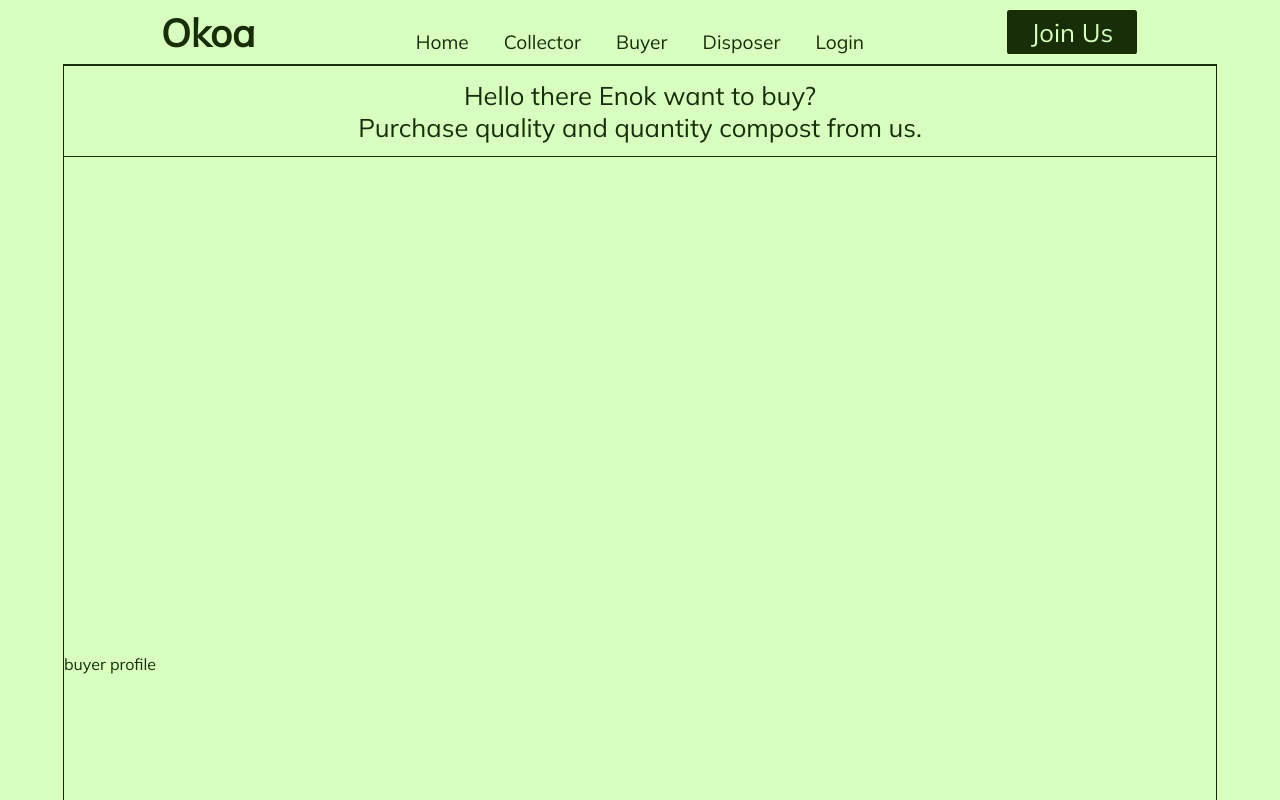
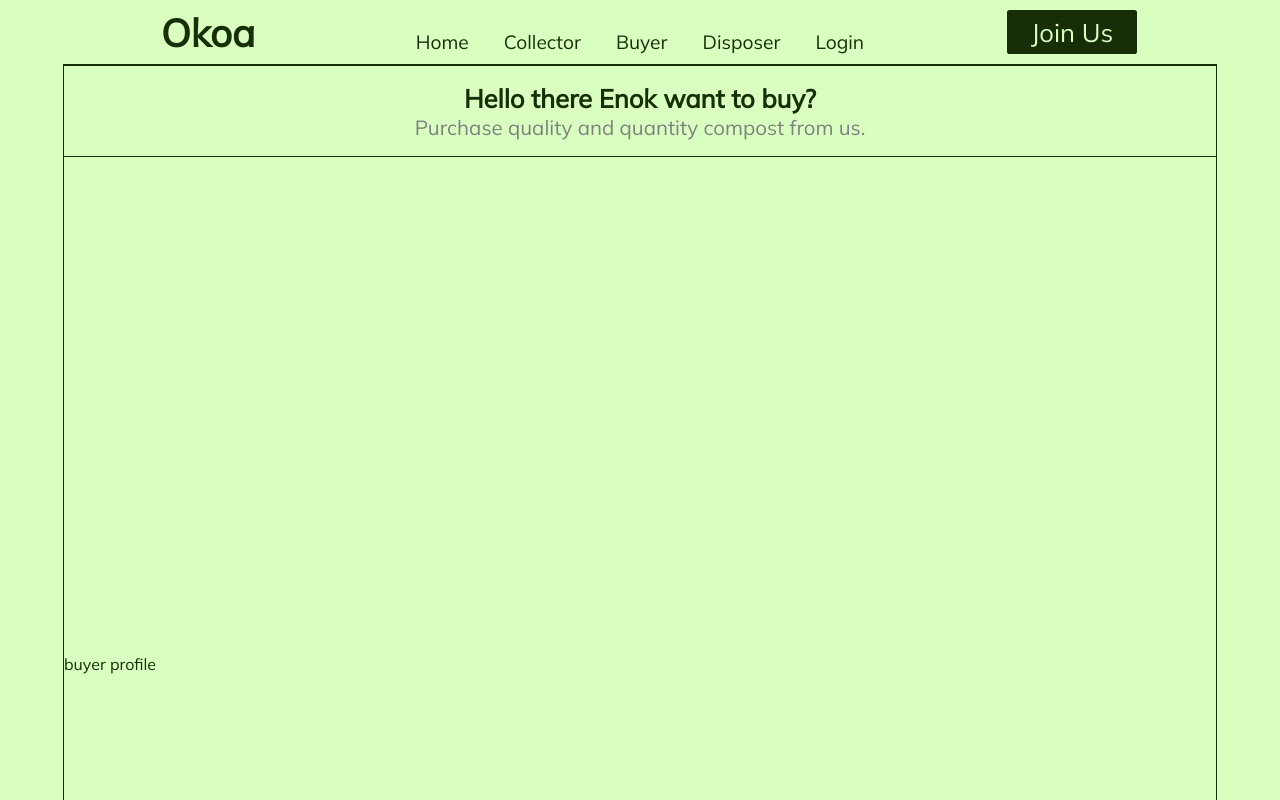
Before and after one commit to MokuaEnock/greenly, a React (Create React App) app: page /buyer in a window 1280 px wide. Shown: the top 800 px of the page. Built offline with nearby package versions, Linux system fonts and the light colour scheme; no server answers.

Commit message:
style buyer heading

```diff
--- a/src/pages/buyers/buyer.css
+++ b/src/pages/buyers/buyer.css
@@ -27,3 +27,12 @@
   align-items: center;
   justify-content: center;
 }
+
+#buyer-heading {
+  font-weight: bold;
+}
+
+#buyer-par {
+  color: grey;
+  font-size: 1.6vw;
+}
```
